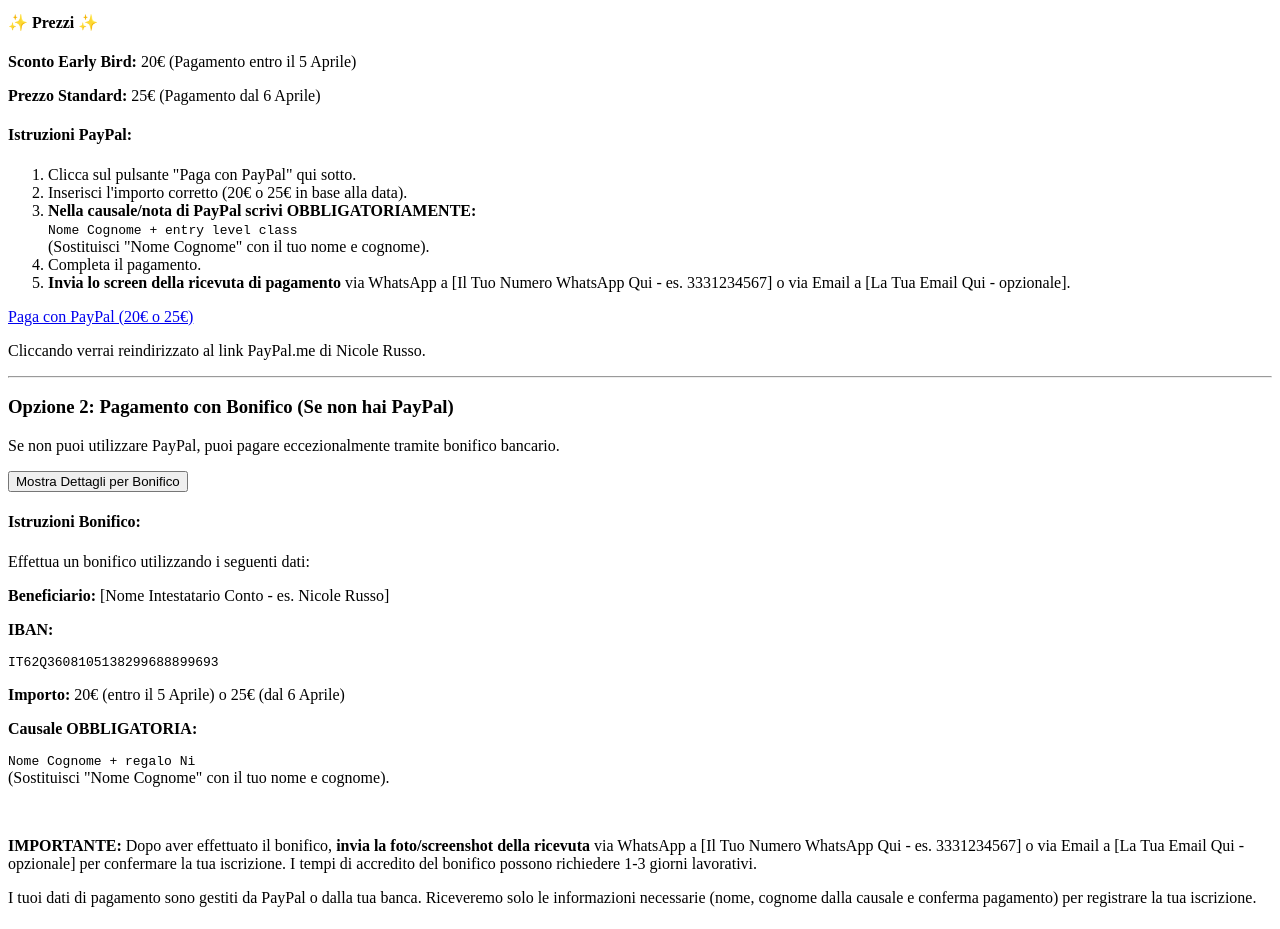
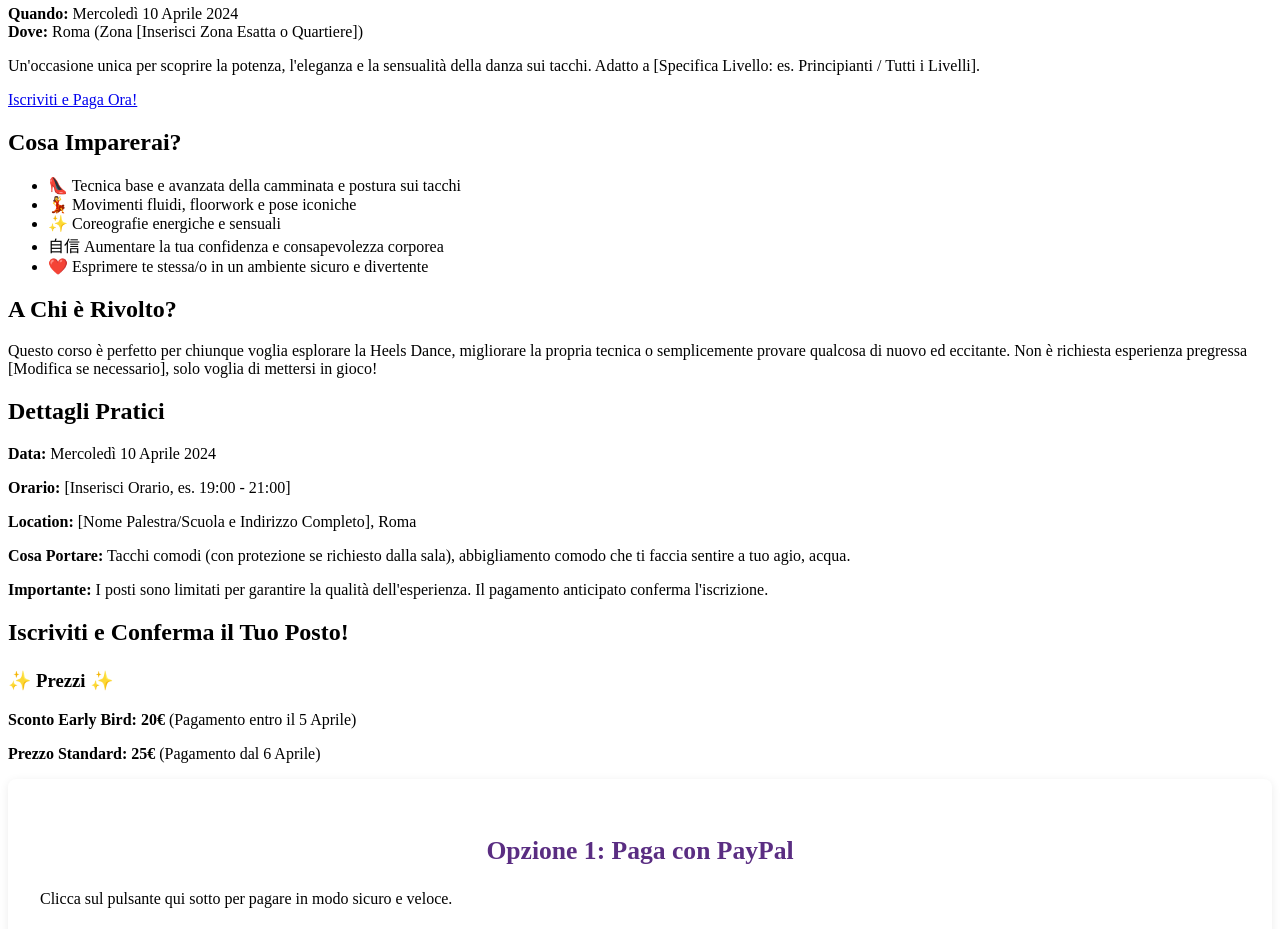
Before and after one commit to Tiempe/Landing-Heels, a plain HTML site: page index.html in a window 1280 px wide. Shown: the part 122-1051 px from the top of the page. Drawn offline with Linux system fonts and the light colour scheme.

Commit message:
Update index.html

```diff
--- a/index.html
+++ b/index.html
@@ -1,57 +1,106 @@
-<section id="iscrizione" class="registration">
-    <div class="container">
-        <h2>Iscriviti e Paga Ora!</h2>
-        <p>Assicurati il tuo posto per questa esperienza unica di Heels Dance!</p>
+<!DOCTYPE html>
+<html lang="it">
+<head>
+    <meta charset="UTF-8">
+    <meta name="viewport" content="width=device-width, initial-scale=1.0">
+    <title>Corso Heels Dance Roma - 10 Aprile | Iscriviti Ora!</title>
+    <meta name="description" content="Partecipa al nostro esclusivo corso di Heels Dance a Roma il 10 Aprile. Impara tecnica, stile e sensualità sui tacchi. Posti limitati!">
+    <link rel="stylesheet" href="style.css">
+    <link rel="preconnect" href="https://fonts.googleapis.com">
+    <link rel="preconnect" href="https://fonts.gstatic.com" crossorigin>
+    <link href="https://fonts.googleapis.com/css2?family=Poppins:wght@300;400;600;700&display=swap" rel="stylesheet">
+</head>
+<body>
 
-        <div class="payment-option paypal-option">
-            <h3>Opzione 1: Pagamento Rapido con PayPal</h3>
+    <header class="hero">
+        <div class="container">
+            <h1>Libera la Tua Energia sui Tacchi!</h1>
+            <h2>Corso Intensivo di Heels Dance a Roma</h2>
+            <p class="date-location"><strong>Quando:</strong> Mercoledì 10 Aprile 2024 <br> <strong>Dove:</strong> Roma (Zona [Inserisci Zona Esatta o Quartiere])</p>
+            <p class="subtitle">Un'occasione unica per scoprire la potenza, l'eleganza e la sensualità della danza sui tacchi. Adatto a [Specifica Livello: es. Principianti / Tutti i Livelli].</p>
+            <a href="#iscrizione" class="cta-button">Iscriviti e Paga Ora!</a>
+        </div>
+    </header>
 
-            <div class="pricing-details">
-                <h4>✨ Prezzi ✨</h4>
-                <p><strong>Sconto Early Bird:</strong> 20€ (Pagamento entro il 5 Aprile)</p>
-                <p><strong>Prezzo Standard:</strong> 25€ (Pagamento dal 6 Aprile)</p>
+    <section class="details">
+        <div class="container">
+            <h2>Cosa Imparerai?</h2>
+            <ul>
+                <li>👠 Tecnica base e avanzata della camminata e postura sui tacchi</li>
+                <li>💃 Movimenti fluidi, floorwork e pose iconiche</li>
+                <li>✨ Coreografie energiche e sensuali</li>
+                <li>自信 Aumentare la tua confidenza e consapevolezza corporea</li>
+                <li>❤️ Esprimere te stessa/o in un ambiente sicuro e divertente</li>
+            </ul>
+
+            <h2>A Chi è Rivolto?</h2>
+            <p>Questo corso è perfetto per chiunque voglia esplorare la Heels Dance, migliorare la propria tecnica o semplicemente provare qualcosa di nuovo ed eccitante. Non è richiesta esperienza pregressa [Modifica se necessario], solo voglia di mettersi in gioco!</p>
+
+             <!-- Sezione opzionale sull'insegnante -->
+             <!--
+             <h2>L'Insegnante</h2>
+             <div class="instructor">
+                 <img src="link_tua_foto.jpg" alt="Foto Insegnante" class="instructor-photo">
+                 <p>Breve bio dell'insegnante. Parla della tua esperienza, passione e cosa ti rende unico/a nell'insegnamento della Heels Dance.</p>
+             </div>
+             -->
+
+             <h2>Dettagli Pratici</h2>
+             <p><strong>Data:</strong> Mercoledì 10 Aprile 2024</p>
+             <p><strong>Orario:</strong> [Inserisci Orario, es. 19:00 - 21:00]</p>
+             <p><strong>Location:</strong> [Nome Palestra/Scuola e Indirizzo Completo], Roma</p>
+             <!-- Il costo viene specificato nella sezione iscrizione -->
+             <p><strong>Cosa Portare:</strong> Tacchi comodi (con protezione se richiesto dalla sala), abbigliamento comodo che ti faccia sentire a tuo agio, acqua.</p>
+             <p><strong>Importante:</strong> I posti sono limitati per garantire la qualità dell'esperienza. Il pagamento anticipato conferma l'iscrizione.</p>
+        </div>
+    </section>
+
+    <section id="iscrizione" class="registration">
+        <div class="container">
+            <h2>Iscriviti e Conferma il Tuo Posto!</h2>
+
+            <div class="pricing-info">
+                <h3>✨ Prezzi ✨</h3>
+                <p><strong>Sconto Early Bird: 20€</strong> (Pagamento entro il 5 Aprile)</p>
+                <p><strong>Prezzo Standard: 25€</strong> (Pagamento dal 6 Aprile)</p>
             </div>
 
-            <div class="instructions">
-                <h4>Istruzioni PayPal:</h4>
-                <ol>
-                    <li>Clicca sul pulsante "Paga con PayPal" qui sotto.</li>
-                    <li>Inserisci l'importo corretto (20€ o 25€ in base alla data).</li>
-                    <li><strong>Nella causale/nota di PayPal scrivi OBBLIGATORIAMENTE:</strong><br><code>Nome Cognome + entry level class</code><br>(Sostituisci "Nome Cognome" con il tuo nome e cognome).</li>
-                    <li>Completa il pagamento.</li>
-                    <li><strong>Invia lo screen della ricevuta di pagamento</strong> via WhatsApp a [Il Tuo Numero WhatsApp Qui - es. 3331234567] o via Email a [La Tua Email Qui - opzionale].</li>
-                </ol>
+            <div class="payment-option paypal-option">
+                <h3>Opzione 1: Paga con PayPal</h3>
+                <p>Clicca sul pulsante qui sotto per pagare in modo sicuro e veloce.</p>
+                <a href="https://www.paypal.me/NicoleRusso974" target="_blank" rel="noopener noreferrer" class="cta-button paypal-button">Paga Ora con PayPal</a>
+                <p class="instructions">
+                    <strong>Importante:</strong> Nella causale del pagamento PayPal scrivi: <br>
+                    <code>Nome Cognome + entry level class</code> <br>
+                    Dopo aver pagato, invia uno screen della ricevuta a [Inserisci qui il tuo numero WhatsApp o Email per ricevere lo screen].
+                </p>
             </div>
 
-            <a href="https://www.paypal.me/NicoleRusso974" target="_blank" class="cta-button paypal-button">
-                Paga con PayPal (20€ o 25€)
-            </a>
-             <p class="note">Cliccando verrai reindirizzato al link PayPal.me di Nicole Russo.</p>
+            <div class="payment-option bank-option">
+                <h3>Opzione 2: Paga con Bonifico Bancario</h3>
+                <p>Se non utilizzi PayPal, puoi pagare eccezionalmente tramite bonifico.</p>
+                 <div class="bank-details">
+                     <p><strong>IBAN:</strong> <code>IT62Q3608105138299688899693</code></p>
+                     <p><strong>Intestatario:</strong> [Inserisci Intestatario Conto se diverso dal nome utente PayPal]</p>
+                     <p><strong>Causale OBBLIGATORIA:</strong><br>
+                      <code>Nome Cognome + regalo Ni</code></p>
+                      <p class="instructions">
+                        Dopo aver effettuato il bonifico, invia la foto/screen della ricevuta a [Inserisci qui lo STESSO numero WhatsApp o Email per ricevere lo screen].
+                      </p>
+                 </div>
+                 <p class="note">Nota: La registrazione tramite bonifico potrebbe richiedere 1-3 giorni lavorativi per la verifica.</p>
+            </div>
+
         </div>
+    </section>
 
-        <hr class="divider"> <!-- Linea di separazione -->
+    <footer>
+        <div class="container">
+            <p>© 2024 [Il Tuo Nome / Nome Scuola]. Tutti i diritti riservati.</p>
+            <!-- Aggiungi qui eventuali link social se li hai -->
+        </div>
+    </footer>
 
-        <div class="payment-option bank-option">
-            <h3>Opzione 2: Pagamento con Bonifico (Se non hai PayPal)</h3>
-            <p>Se non puoi utilizzare PayPal, puoi pagare eccezionalmente tramite bonifico bancario.</p>
-
-            <button id="show-iban-button" class="cta-button secondary-button">Mostra Dettagli per Bonifico</button>
-
-            <div id="iban-details" class="iban-details-hidden">
-                <h4>Istruzioni Bonifico:</h4>
-                <p>Effettua un bonifico utilizzando i seguenti dati:</p>
-                <p><strong>Beneficiario:</strong> [Nome Intestatario Conto - es. Nicole Russo]</p>
-                <p><strong>IBAN:</strong></p>
-                <p class="iban-code"><code>IT62Q3608105138299688899693</code></p>
-                <p><strong>Importo:</strong> 20€ (entro il 5 Aprile) o 25€ (dal 6 Aprile)</p>
-                <p><strong>Causale OBBLIGATORIA:</strong></p>
-                <p><code>Nome Cognome + regalo Ni</code><br>(Sostituisci "Nome Cognome" con il tuo nome e cognome).</p>
-                <br>
-                <p><strong>IMPORTANTE:</strong> Dopo aver effettuato il bonifico, <strong>invia la foto/screenshot della ricevuta</strong> via WhatsApp a [Il Tuo Numero WhatsApp Qui - es. 3331234567] o via Email a [La Tua Email Qui - opzionale] per confermare la tua iscrizione. I tempi di accredito del bonifico possono richiedere 1-3 giorni lavorativi.</p>
-            </div>
-        </div>
-
-         <p class="privacy-info">I tuoi dati di pagamento sono gestiti da PayPal o dalla tua banca. Riceveremo solo le informazioni necessarie (nome, cognome dalla causale e conferma pagamento) per registrare la tua iscrizione.</p>
-
-    </div>
-</section>
+    <script src="script.js"></script>
+</body>
+</html>
```
